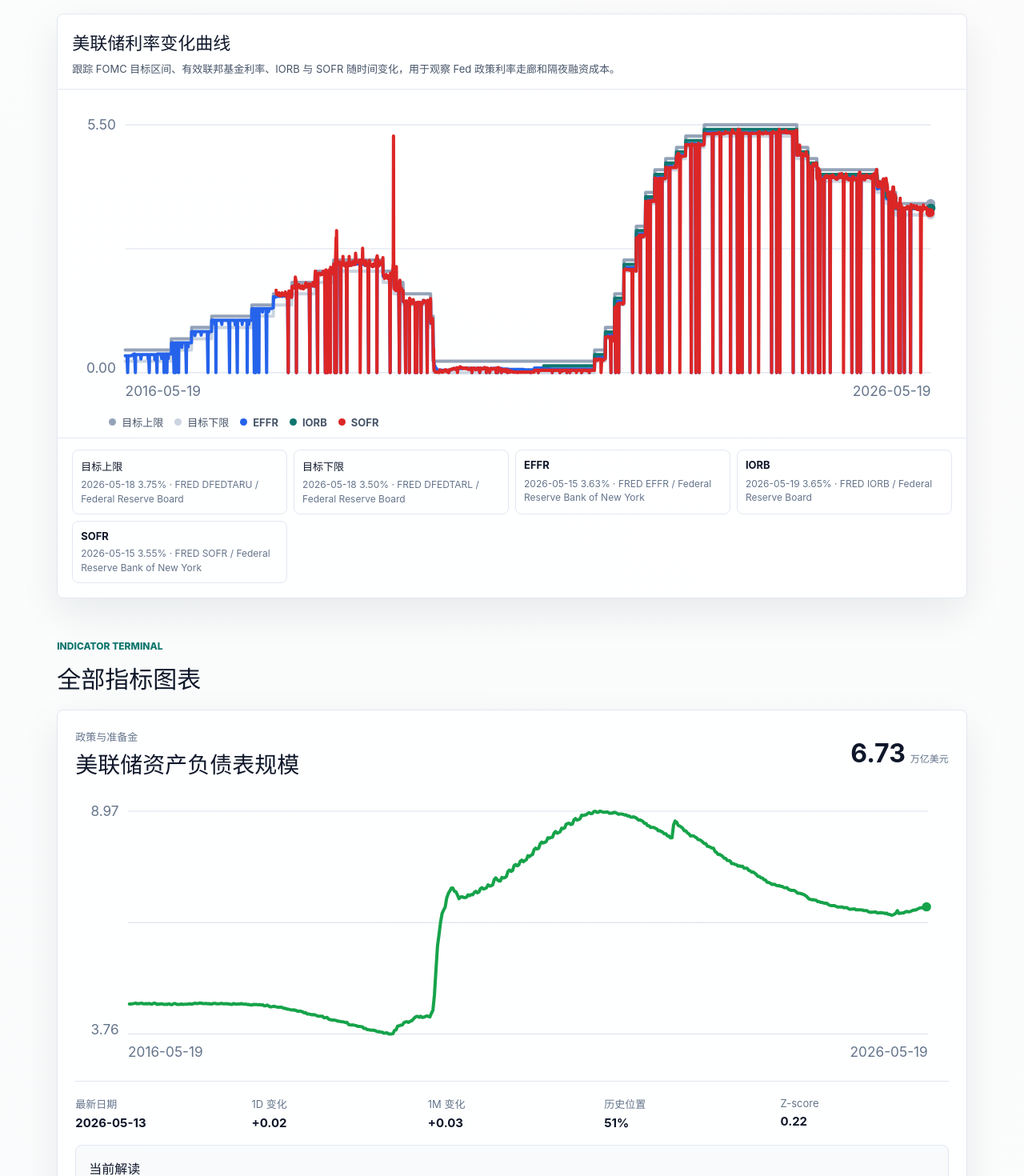
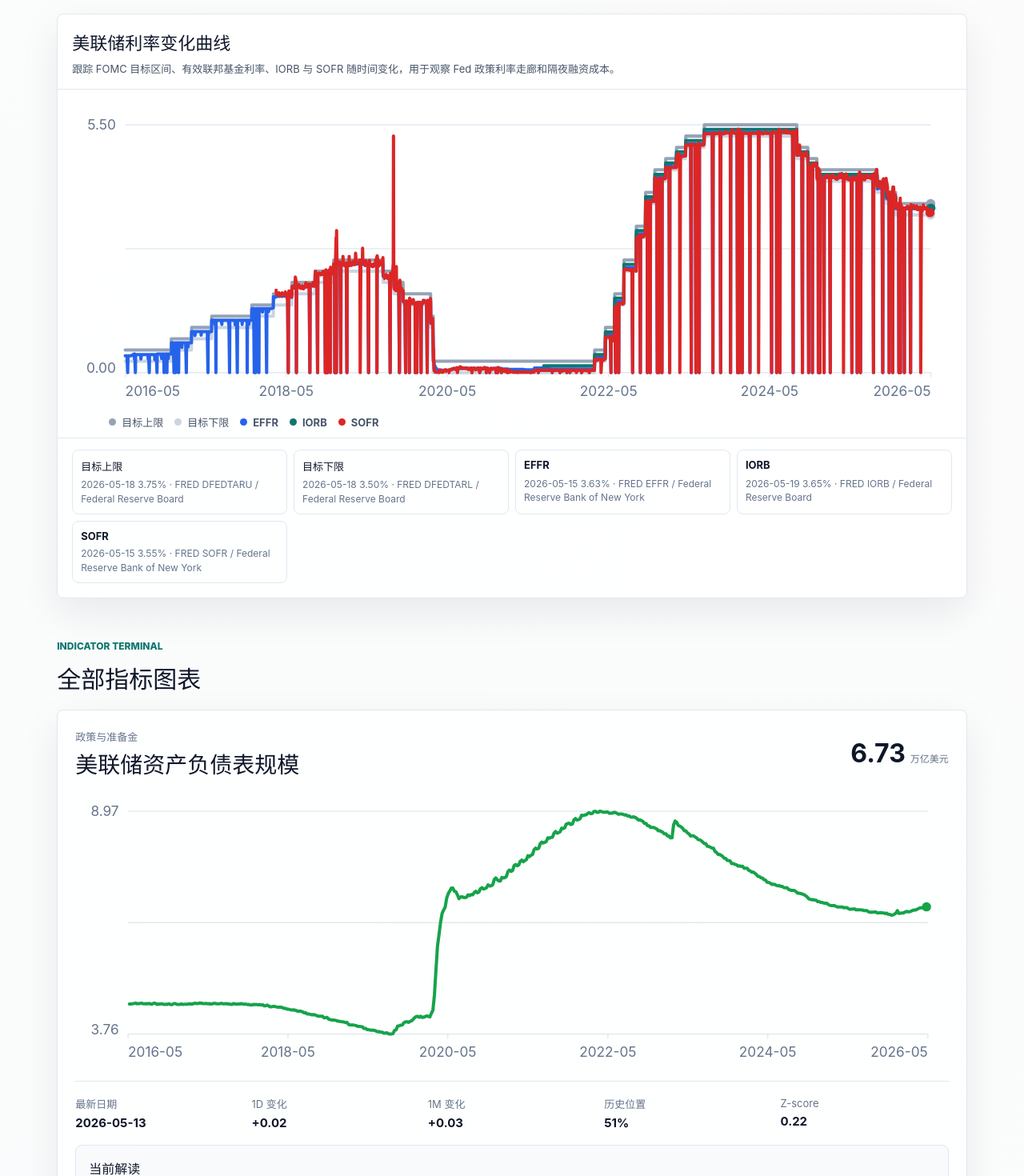
Before and after one commit to 0xfakeSpike/global_liquidity, a React (Vite) app: page /#usd in a window 1280 px wide. Shown: the part 760-2230 px from the top of the page at 80% size. Built offline with nearby package versions, Linux system fonts and the light colour scheme.

Commit message:
Add denser chart date ticks

```diff
--- a/src/components/LineChart.tsx
+++ b/src/components/LineChart.tsx
@@ -1,13 +1,11 @@
 import type { DataPoint } from "../types/liquidity";
 import { formatNumber } from "../lib/format";
+import { dateTicks, type DateRange } from "../lib/chartAxis";
 
 interface LineChartProps {
   series: DataPoint[];
   color?: string;
-  dateRange?: {
-    start: string;
-    end: string;
-  };
+  dateRange?: DateRange;
   height?: number;
   valueLabel?: string;
 }
@@ -28,6 +26,11 @@ export function LineChart({ series, color = "#2563eb", dateRange, height = 240,
   const domainStart = Date.parse(`${dateRange?.start ?? series[0]?.date}T00:00:00Z`);
   const domainEnd = Date.parse(`${dateRange?.end ?? series.at(-1)?.date}T00:00:00Z`);
   const domainRange = domainEnd - domainStart || 1;
+  const domainLabels = {
+    start: dateRange?.start ?? series[0]?.date,
+    end: dateRange?.end ?? series.at(-1)?.date ?? series[0]?.date
+  };
+  const ticks = dateTicks(domainLabels);
 
   const xForDate = (date: string) => {
     const timestamp = Date.parse(`${date}T00:00:00Z`);
@@ -67,12 +70,19 @@ export function LineChart({ series, color = "#2563eb", dateRange, height = 240,
         r="4"
         fill={color}
       />
-      <text x={padding.left} y={height - 8}>
-        {dateRange?.start ?? series[0]?.date}
-      </text>
-      <text x={width - padding.right} y={height - 8} textAnchor="end">
-        {dateRange?.end ?? latest?.date}
-      </text>
+      {ticks.map((tick, index) => {
+        const x = xForDate(tick);
+        const isFirst = index === 0;
+        const isLast = index === ticks.length - 1;
+        return (
+          <g key={tick}>
+            <line x1={x} x2={x} y1={height - padding.bottom} y2={height - padding.bottom + 4} />
+            <text x={x} y={height - 8} textAnchor={isFirst ? "start" : isLast ? "end" : "middle"}>
+              {tick.slice(0, 7)}
+            </text>
+          </g>
+        );
+      })}
     </svg>
   );
 }
--- a/src/components/MultiLineChart.tsx
+++ b/src/components/MultiLineChart.tsx
@@ -1,4 +1,5 @@
 import { formatNumber } from "../lib/format";
+import { dateTicks, type DateRange } from "../lib/chartAxis";
 import type { DataPoint } from "../types/liquidity";
 
 interface MultiLineSeries {
@@ -9,10 +10,7 @@ interface MultiLineSeries {
 
 interface MultiLineChartProps {
   series: MultiLineSeries[];
-  dateRange?: {
-    start: string;
-    end: string;
-  };
+  dateRange?: DateRange;
   height?: number;
   valueLabel?: string;
 }
@@ -39,6 +37,7 @@ export function MultiLineChart({ series, dateRange, height = 260, valueLabel }:
   const domainStart = Date.parse(`${domainStartLabel}T00:00:00Z`);
   const domainEnd = Date.parse(`${domainEndLabel}T00:00:00Z`);
   const domainRange = domainEnd - domainStart || 1;
+  const ticks = dateTicks({ start: domainStartLabel, end: domainEndLabel });
 
   const xForDate = (date: string) => {
     const timestamp = Date.parse(`${date}T00:00:00Z`);
@@ -87,12 +86,19 @@ export function MultiLineChart({ series, dateRange, height = 260, valueLabel }:
             </g>
           );
         })}
-        <text x={padding.left} y={height - 8}>
-          {domainStartLabel}
-        </text>
-        <text x={width - padding.right} y={height - 8} textAnchor="end">
-          {domainEndLabel}
-        </text>
+        {ticks.map((tick, index) => {
+          const x = xForDate(tick);
+          const isFirst = index === 0;
+          const isLast = index === ticks.length - 1;
+          return (
+            <g key={tick}>
+              <line x1={x} x2={x} y1={height - padding.bottom} y2={height - padding.bottom + 4} />
+              <text x={x} y={height - 8} textAnchor={isFirst ? "start" : isLast ? "end" : "middle"}>
+                {tick.slice(0, 7)}
+              </text>
+            </g>
+          );
+        })}
       </svg>
       <div className="multi-chart-legend">
         {series.map((item) => (
--- /dev/null
+++ b/src/lib/chartAxis.ts
@@ -0,0 +1,16 @@
+export interface DateRange {
+  start: string;
+  end: string;
+}
+
+export function dateTicks(range: DateRange, count = 6) {
+  const start = Date.parse(`${range.start}T00:00:00Z`);
+  const end = Date.parse(`${range.end}T00:00:00Z`);
+  const steps = Math.max(1, count - 1);
+
+  return Array.from({ length: count }, (_, index) => {
+    const timestamp = start + ((end - start) * index) / steps;
+    const date = new Date(timestamp);
+    return date.toISOString().slice(0, 10);
+  });
+}
```
Also changed, not shown: public/data/liquidity.json, public/data/yen-liquidity.json.
